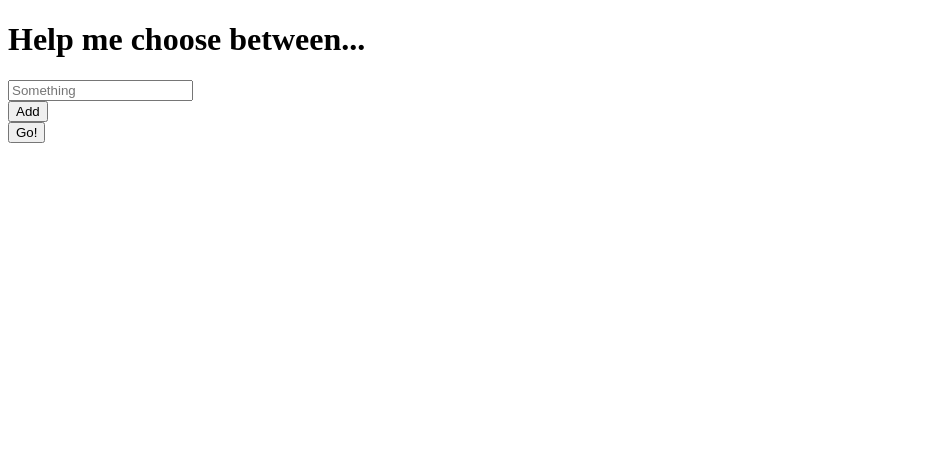
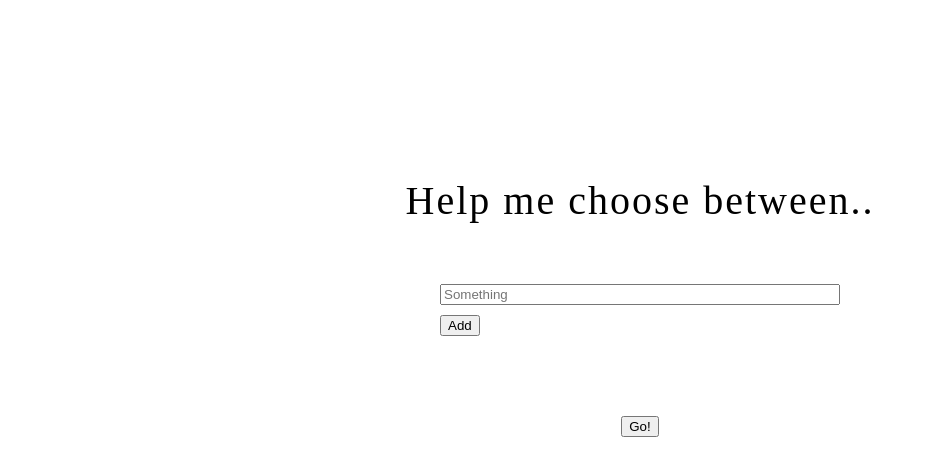
Before and after one commit to JohannaNetlight/traveltheworld, a plain HTML site: page index.html in a window 1280 px wide. Shown: the whole page, without its empty margins (0-925 px from the left). Drawn offline with Linux system fonts and the light colour scheme.

Commit message:
initial style commit

```diff
--- a/index.html
+++ b/index.html
@@ -3,14 +3,15 @@
   <head>
     <meta charset=utf-8>
     <title>Travel the World</title>
+    <link href="./main.css" rel="stylesheet" type="text/css">
   </head>
   <body>
-    <h1>Help me choose between...</h1>
-    <div>
-      <div>
+    <h1>Help me choose between..</h1>
+    <div class="input_section">
+      <div class="inputs">
         <input placeholder="Something"></input>
       </div>
-      <button>Add</button>
+      <button class="add_option">Add</button>
     </div>
     <button>Go!</button>
   </body>
--- /dev/null
+++ b/main.css
@@ -0,0 +1,33 @@
+body {
+  display: flex;
+  flex-direction: column;
+  justify-content: center;
+  align-items: center;
+  margin-top: 150px;
+}
+
+h1{
+  font-weight: lighter;
+  font-size: 40px;
+  letter-spacing: 2px;
+  margin-bottom: 0px;
+}
+
+.input_section {
+  margin: 50px 0px 80px 0px;
+  width: 400px;
+}
+
+.inputs{
+  width: inherit;
+  display: flex;
+  flex-direction: column;
+}
+
+input {
+  margin-top: 10px;
+}
+
+.add_option {
+  margin-top: 10px;
+}
```
